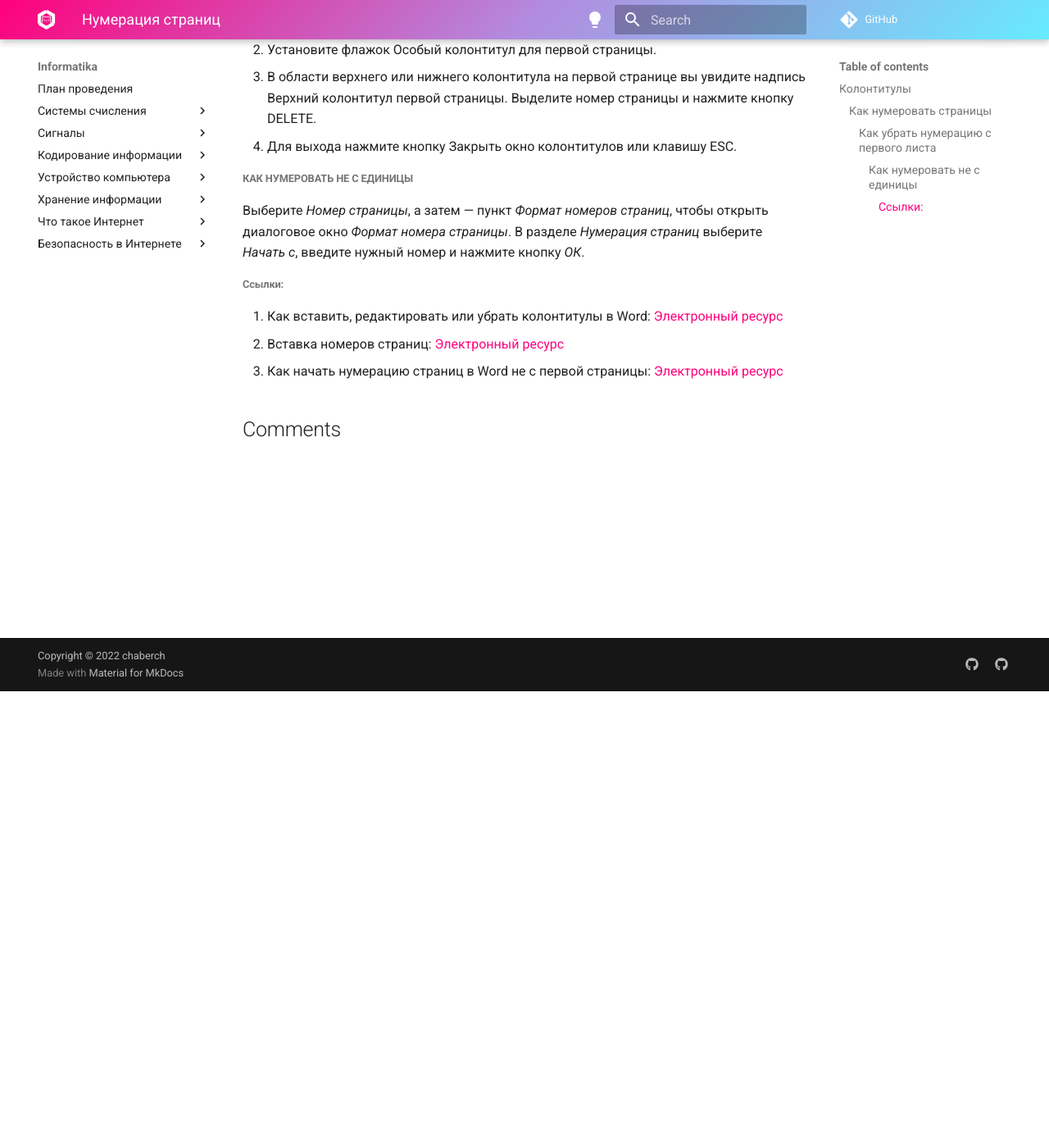
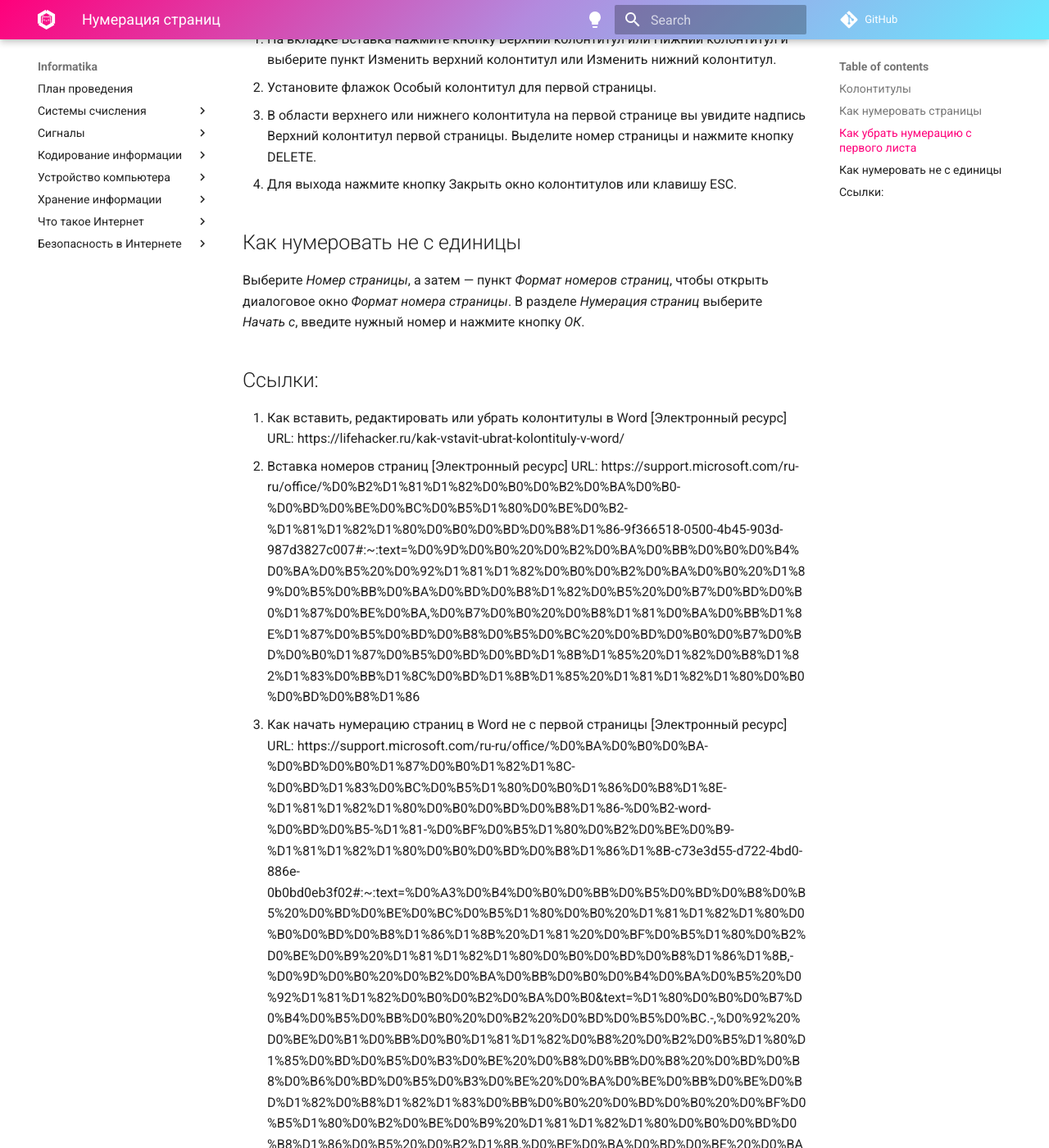
Before and after one commit to chabErch/Informatika, an MkDocs documentation site: the page built from docs/MS Word/Нумерация страниц.md, in a window 1280 px wide and 1400 px high, scrolled down 557 px. Shown: the whole window at 82% size. Built offline with MkDocs 1.6.1 and Material for MkDocs 9.7.7, drawn with Linux system fonts in a browser that asks for light colours; comment, search, counter and statistics services are not loaded; some of the changed text lies outside the part shown.

Commit message:
Update Нумерация страниц.md

```diff
--- a/docs/MS Word/Нумерация страниц.md
+++ b/docs/MS Word/Нумерация страниц.md
@@ -19,12 +24,16 @@
     и нажмите кнопку DELETE.
 4. Для выхода нажмите кнопку Закрыть окно колонтитулов или клавишу ESC.
 
-##### Как нумеровать не с единицы
+## Как нумеровать не с единицы
+
  Выберите _Номер страницы_, а затем — пункт _Формат номеров страниц_,
  чтобы открыть диалоговое окно _Формат номера страницы_.
  В разделе _Нумерация страниц_ выберите _Начать с_, введите нужный номер и
  нажмите кнопку _ОК_.
-###### Ссылки:
-1. Как вставить, редактировать или убрать колонтитулы в Word: [Электронный ресурс](https://lifehacker.ru/kak-vstavit-ubrat-kolontituly-v-word/)
-2. Вставка номеров страниц: [Электронный ресурс](https://support.microsoft.com/ru-ru/office/%D0%B2%D1%81%D1%82%D0%B0%D0%B2%D0%BA%D0%B0-%D0%BD%D0%BE%D0%BC%D0%B5%D1%80%D0%BE%D0%B2-%D1%81%D1%82%D1%80%D0%B0%D0%BD%D0%B8%D1%86-9f366518-0500-4b45-903d-987d3827c007#:~:text=%D0%9D%D0%B0%20%D0%B2%D0%BA%D0%BB%D0%B0%D0%B4%D0%BA%D0%B5%20%D0%92%D1%81%D1%82%D0%B0%D0%B2%D0%BA%D0%B0%20%D1%89%D0%B5%D0%BB%D0%BA%D0%BD%D0%B8%D1%82%D0%B5%20%D0%B7%D0%BD%D0%B0%D1%87%D0%BE%D0%BA,%D0%B7%D0%B0%20%D0%B8%D1%81%D0%BA%D0%BB%D1%8E%D1%87%D0%B5%D0%BD%D0%B8%D0%B5%D0%BC%20%D0%BD%D0%B0%D0%B7%D0%BD%D0%B0%D1%87%D0%B5%D0%BD%D0%BD%D1%8B%D1%85%20%D1%82%D0%B8%D1%82%D1%83%D0%BB%D1%8C%D0%BD%D1%8B%D1%85%20%D1%81%D1%82%D1%80%D0%B0%D0%BD%D0%B8%D1%86.)
-3. Как начать нумерацию страниц в Word не с первой страницы: [Электронный ресурс](https://support.microsoft.com/ru-ru/office/%D0%BA%D0%B0%D0%BA-%D0%BD%D0%B0%D1%87%D0%B0%D1%82%D1%8C-%D0%BD%D1%83%D0%BC%D0%B5%D1%80%D0%B0%D1%86%D0%B8%D1%8E-%D1%81%D1%82%D1%80%D0%B0%D0%BD%D0%B8%D1%86-%D0%B2-word-%D0%BD%D0%B5-%D1%81-%D0%BF%D0%B5%D1%80%D0%B2%D0%BE%D0%B9-%D1%81%D1%82%D1%80%D0%B0%D0%BD%D0%B8%D1%86%D1%8B-c73e3d55-d722-4bd0-886e-0b0bd0eb3f02#:~:text=%D0%A3%D0%B4%D0%B0%D0%BB%D0%B5%D0%BD%D0%B8%D0%B5%20%D0%BD%D0%BE%D0%BC%D0%B5%D1%80%D0%B0%20%D1%81%D1%82%D1%80%D0%B0%D0%BD%D0%B8%D1%86%D1%8B%20%D1%81%20%D0%BF%D0%B5%D1%80%D0%B2%D0%BE%D0%B9%20%D1%81%D1%82%D1%80%D0%B0%D0%BD%D0%B8%D1%86%D1%8B,-%D0%9D%D0%B0%20%D0%B2%D0%BA%D0%BB%D0%B0%D0%B4%D0%BA%D0%B5%20%D0%92%D1%81%D1%82%D0%B0%D0%B2%D0%BA%D0%B0&text=%D1%80%D0%B0%D0%B7%D0%B4%D0%B5%D0%BB%D0%B0%20%D0%B2%20%D0%BD%D0%B5%D0%BC.-,%D0%92%20%D0%BE%D0%B1%D0%BB%D0%B0%D1%81%D1%82%D0%B8%20%D0%B2%D0%B5%D1%80%D1%85%D0%BD%D0%B5%D0%B3%D0%BE%20%D0%B8%D0%BB%D0%B8%20%D0%BD%D0%B8%D0%B6%D0%BD%D0%B5%D0%B3%D0%BE%20%D0%BA%D0%BE%D0%BB%D0%BE%D0%BD%D1%82%D0%B8%D1%82%D1%83%D0%BB%D0%B0%20%D0%BD%D0%B0%20%D0%BF%D0%B5%D1%80%D0%B2%D0%BE%D0%B9%20%D1%81%D1%82%D1%80%D0%B0%D0%BD%D0%B8%D1%86%D0%B5%20%D0%B2%D1%8B,%D0%BE%D0%BA%D0%BD%D0%BE%20%D0%BA%D0%BE%D0%BB%D0%BE%D0%BD%D1%82%D0%B8%D1%82%D1%83%D0%BB%D0%BE%D0%B2%20%D0%B8%D0%BB%D0%B8%20%D0%BA%D0%BB%D0%B0%D0%B2%D0%B8%D1%88%D1%83%20ESC.)
+
+## Ссылки:
+1. Как вставить, редактировать или убрать колонтитулы в Word [Электронный ресурс] URL: https://lifehacker.ru/kak-vstavit-ubrat-kolontituly-v-word/
+2. Вставка номеров страниц [Электронный ресурс] URL:
+https://support.microsoft.com/ru-ru/office/%D0%B2%D1%81%D1%82%D0%B0%D0%B2%D0%BA%D0%B0-%D0%BD%D0%BE%D0%BC%D0%B5%D1%80%D0%BE%D0%B2-%D1%81%D1%82%D1%80%D0%B0%D0%BD%D0%B8%D1%86-9f366518-0500-4b45-903d-987d3827c007#:~:text=%D0%9D%D0%B0%20%D0%B2%D0%BA%D0%BB%D0%B0%D0%B4%D0%BA%D0%B5%20%D0%92%D1%81%D1%82%D0%B0%D0%B2%D0%BA%D0%B0%20%D1%89%D0%B5%D0%BB%D0%BA%D0%BD%D0%B8%D1%82%D0%B5%20%D0%B7%D0%BD%D0%B0%D1%87%D0%BE%D0%BA,%D0%B7%D0%B0%20%D0%B8%D1%81%D0%BA%D0%BB%D1%8E%D1%87%D0%B5%D0%BD%D0%B8%D0%B5%D0%BC%20%D0%BD%D0%B0%D0%B7%D0%BD%D0%B0%D1%87%D0%B5%D0%BD%D0%BD%D1%8B%D1%85%20%D1%82%D0%B8%D1%82%D1%83%D0%BB%D1%8C%D0%BD%D1%8B%D1%85%20%D1%81%D1%82%D1%80%D0%B0%D0%BD%D0%B8%D1%86
+3. Как начать нумерацию страниц в Word не с первой страницы [Электронный ресурс] URL:
+https://support.microsoft.com/ru-ru/office/%D0%BA%D0%B0%D0%BA-%D0%BD%D0%B0%D1%87%D0%B0%D1%82%D1%8C-%D0%BD%D1%83%D0%BC%D0%B5%D1%80%D0%B0%D1%86%D0%B8%D1%8E-%D1%81%D1%82%D1%80%D0%B0%D0%BD%D0%B8%D1%86-%D0%B2-word-%D0%BD%D0%B5-%D1%81-%D0%BF%D0%B5%D1%80%D0%B2%D0%BE%D0%B9-%D1%81%D1%82%D1%80%D0%B0%D0%BD%D0%B8%D1%86%D1%8B-c73e3d55-d722-4bd0-886e-0b0bd0eb3f02#:~:text=%D0%A3%D0%B4%D0%B0%D0%BB%D0%B5%D0%BD%D0%B8%D0%B5%20%D0%BD%D0%BE%D0%BC%D0%B5%D1%80%D0%B0%20%D1%81%D1%82%D1%80%D0%B0%D0%BD%D0%B8%D1%86%D1%8B%20%D1%81%20%D0%BF%D0%B5%D1%80%D0%B2%D0%BE%D0%B9%20%D1%81%D1%82%D1%80%D0%B0%D0%BD%D0%B8%D1%86%D1%8B,-%D0%9D%D0%B0%20%D0%B2%D0%BA%D0%BB%D0%B0%D0%B4%D0%BA%D0%B5%20%D0%92%D1%81%D1%82%D0%B0%D0%B2%D0%BA%D0%B0&text=%D1%80%D0%B0%D0%B7%D0%B4%D0%B5%D0%BB%D0%B0%20%D0%B2%20%D0%BD%D0%B5%D0%BC.-,%D0%92%20%D0%BE%D0%B1%D0%BB%D0%B0%D1%81%D1%82%D0%B8%20%D0%B2%D0%B5%D1%80%D1%85%D0%BD%D0%B5%D0%B3%D0%BE%20%D0%B8%D0%BB%D0%B8%20%D0%BD%D0%B8%D0%B6%D0%BD%D0%B5%D0%B3%D0%BE%20%D0%BA%D0%BE%D0%BB%D0%BE%D0%BD%D1%82%D0%B8%D1%82%D1%83%D0%BB%D0%B0%20%D0%BD%D0%B0%20%D0%BF%D0%B5%D1%80%D0%B2%D0%BE%D0%B9%20%D1%81%D1%82%D1%80%D0%B0%D0%BD%D0%B8%D1%86%D0%B5%20%D0%B2%D1%8B,%D0%BE%D0%BA%D0%BD%D0%BE%20%D0%BA%D0%BE%D0%BB%D0%BE%D0%BD%D1%82%D0%B8%D1%82%D1%83%D0%BB%D0%BE%D0%B2%20%D0%B8%D0%BB%D0%B8%20%D0%BA%D0%BB%D0%B0%D0%B2%D0%B8%D1%88%D1%83%20ESC
```
Also changed, not shown: other parts of docs/MS Word/Нумерация страниц.md (+9 -4 lines).
